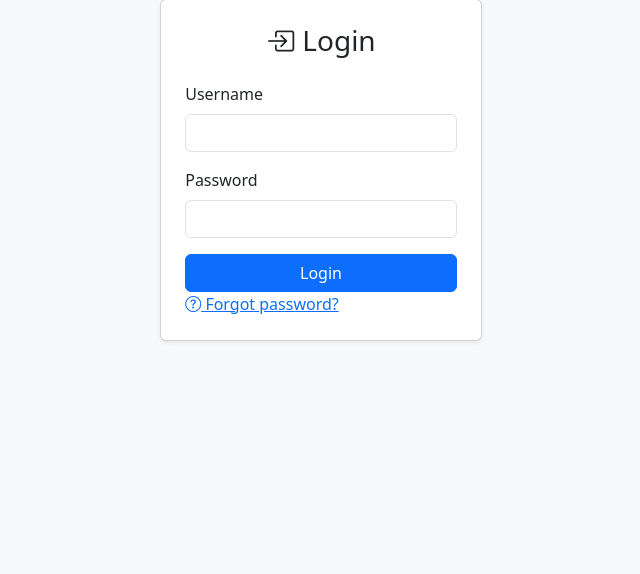
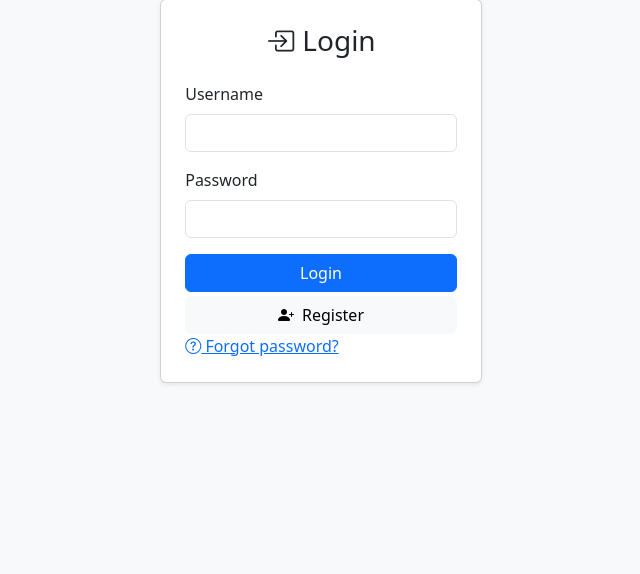
Before and after one commit to Tanvi-Bagwe/project-management-django, a Django app: page /login/ in a window 1280 px wide. Shown: the part 81-655 px from the top of the page, without its empty margins (319-959 px from the left). Run offline with Django 5.2, Linux system fonts and the light colour scheme.

Commit message:
resgsitration link added

```diff
--- a/core/settings.py
+++ b/core/settings.py
@@ -86,7 +86,7 @@ DATABASES = {
         'ENGINE': 'django.db.backends.postgresql',
         'NAME': 'postgres',
         'USER': 'postgres',
-        'PASSWORD': 'postgres',  # The one you reset via pgAdmin
+        'PASSWORD': 'postgres',
         'HOST': '127.0.0.1',
         'PORT': '5454',
         'OPTIONS': {
--- a/templates/accounts/login.html
+++ b/templates/accounts/login.html
@@ -31,6 +31,9 @@
                         <button id="submitBtn" type="submit" class="btn btn-primary w-100">
                             Login
                         </button>
+                        <a href="{% url 'register' %}" type="button" class="btn btn-light w-100 mt-1">
+                            <i class="bi bi-person-plus-fill me-2"></i>Register
+                        </a>
                         <a href="{% url 'password_reset' %}">
                             <i class="bi bi-question-circle"></i> Forgot password?
                         </a>
```
